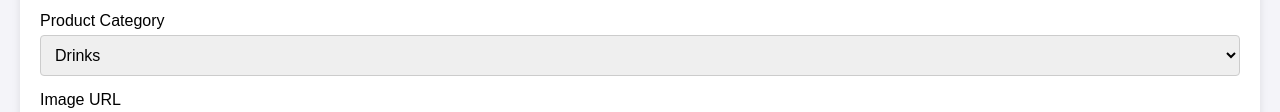
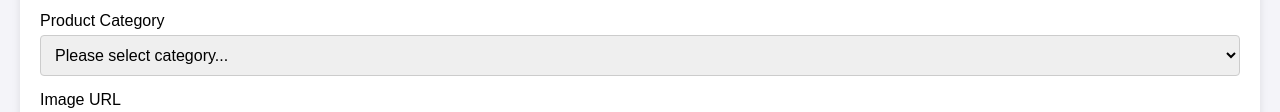
Before and after one commit to ShalevMal/jb-mission-1, a plain HTML site: page index.html in a window 1280 px wide. Shown: the part 252-364 px from the top of the page. Drawn offline with Linux system fonts and the light colour scheme.

Commit message:
Added 'please select category' option to dropdown

```diff
--- a/index.html
+++ b/index.html
@@ -27,6 +27,7 @@
         <div class="form-group">
             <label for="productCategory">Product Category</label>
             <select required id="productCategory">
+                <option value=''>Please select category... </option>
                 <option value="Drinks">Drinks</option>
                 <option value="Meat">Meat</option>
                 <option value="Dairy">Dairy</option>
```
